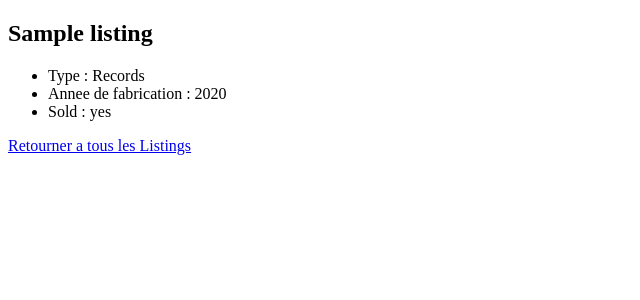
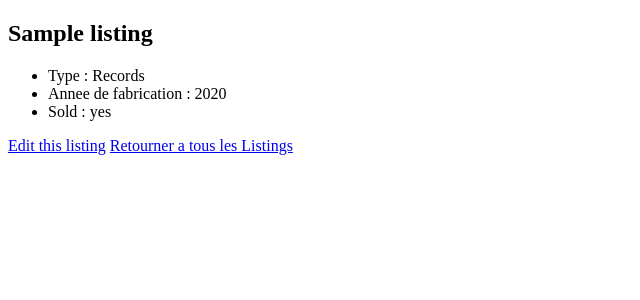
Before and after one commit to nathanbangwa243/learning-django-2024, a Django app: page /listings/1/ in a window 1280 px wide. Shown: the part 26-326 px from the top of the page, without its empty margins (0-640 px from the left). Run offline with Django 5.2, Linux system fonts and the light colour scheme; tables that the repository leaves empty hold one stand-in row (values such as "Sample post").

Commit message:
[ADD] listings: Update a Model Object With a ModelForm

```diff
--- a/merchex/listings/templates/listings/band_detail.html
+++ b/merchex/listings/templates/listings/band_detail.html
@@ -21,6 +21,7 @@
 {% endfor %}
 
 <p>
+    <a href="{% url 'band-update' band.id %}">Edit this band</a>
     <a href="{% url 'band-list' %}">Retourner a tous les groupes</a>
 </p>
 
--- a/merchex/listings/templates/listings/band_list.html
+++ b/merchex/listings/templates/listings/band_list.html
@@ -6,7 +6,10 @@
 
 <ul>
  {% for band in bands %}
-  <li><a href="{% url 'band-detail' band.id %}">{{ band.name }}</a></li>
+  <li>
+      <a href="{% url 'band-detail' band.id %}">{{ band.name }}</a>
+      - <a href="{% url 'band-update' band.id %}">[Edit]</a>
+  </li>
  {% endfor %}
 </ul>
 
--- a/merchex/listings/templates/listings/listing_detail.html
+++ b/merchex/listings/templates/listings/listing_detail.html
@@ -14,6 +14,7 @@
 
 <p>{{ band.biography }}</p>
 
+<a href="{% url 'listing-update' listing.id %}">Edit this listing</a>
 <a href="{% url 'listing-list' %}">Retourner a tous les Listings</a>
 
 {% endblock %}
--- a/merchex/listings/views.py
+++ b/merchex/listings/views.py
@@ -52,6 +52,59 @@ def band_create(request):
                   'listings/band_create.html',
                   {'band_form': band_form})
 
+def band_update(request, band_id):
+    band = Band.objects.get(id=band_id)
+
+    band_form = None
+
+    if request.method == 'POST':
+
+        band_form = BandForm(request.POST, instance=band)
+
+        if band_form.is_valid():
+            # create an instance of Band
+            band = band_form.save()
+
+            return redirect('band-detail', band.id)
+
+        else:
+            pass
+    else:
+        band_form = BandForm(instance=band)
+
+    return render(request,
+                  'listings/band_update.html',
+                  {
+                      'band_id': band_id,
+                      'band_form': band_form,
+                  })
+
+def listing_update(request, listing_id):
+    listing = Listing.objects.get(id=listing_id)
+
+    listing_form = None
+
+    if request.method == 'POST':
+
+        listing_form = ListingForm(request.POST, instance=listing)
+
+        if listing_form.is_valid():
+            # create an instance of Band
+            listing = listing_form.save()
+
+            return redirect('listing-detail', listing.id)
+
+        else:
+            pass
+    else:
+        listing_form = ListingForm(instance=listing)
+
+    return render(request,
+                  'listings/listing_update.html',
+                  {
+                      'band_id': listing_id,
+                      'listing_form': listing_form,
+                  })
 
 def about(request):
     return render(request,
--- a/merchex/merchex/urls.py
+++ b/merchex/merchex/urls.py
@@ -26,12 +26,15 @@ urlpatterns = [
     path('bands/', views.band_list, name='band-list'),
     path('bands/<int:band_id>/', views.band_detail, name='band-detail'),
     path('bands/add/', views.band_create, name='band-create'),
+    path('bands/<int:band_id>/update/', views.band_update, name='band-update'),
 
     # others
     path('about-us/', views.about, name='about-us'),
+
     path('listings/', views.listing_list, name='listing-list'),
     path('listings/<int:listing_id>/', views.listing_detail, name='listing-detail'),
     path('listings/add/', views.listing_create, name='listing-create'),
+    path('listings/<int:listing_id>/update/', views.listing_update, name='listing-update'),
 
     path('contact-us/', views.contact, name='contact-us'),
     path('email-sent/', views.email_sent, name='email-sent'),
```
Also changed, not shown: merchex/listings/templates/listings/band_update.html (added, +15 -0 lines), merchex/listings/templates/listings/listing_list.html (+7 -3 lines), merchex/listings/templates/listings/listing_update.html (added, +15 -0 lines), README.md.
